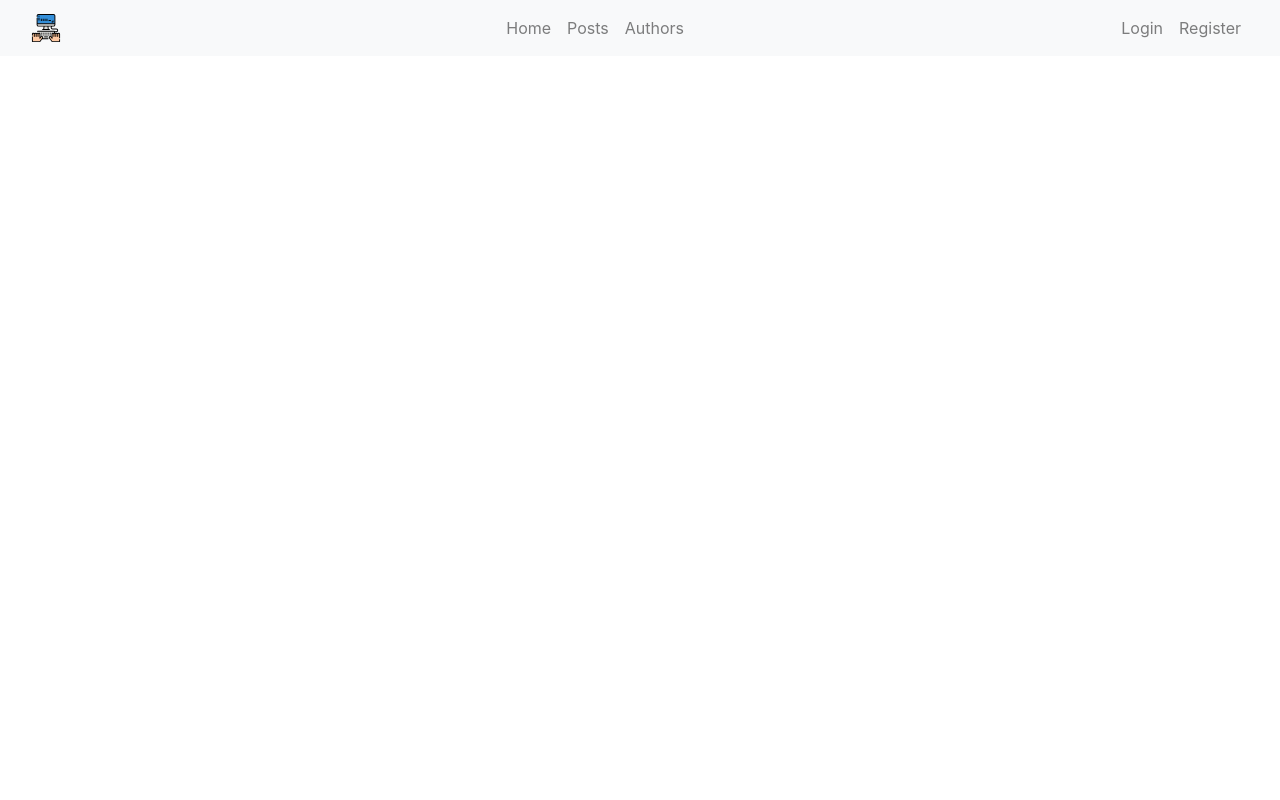
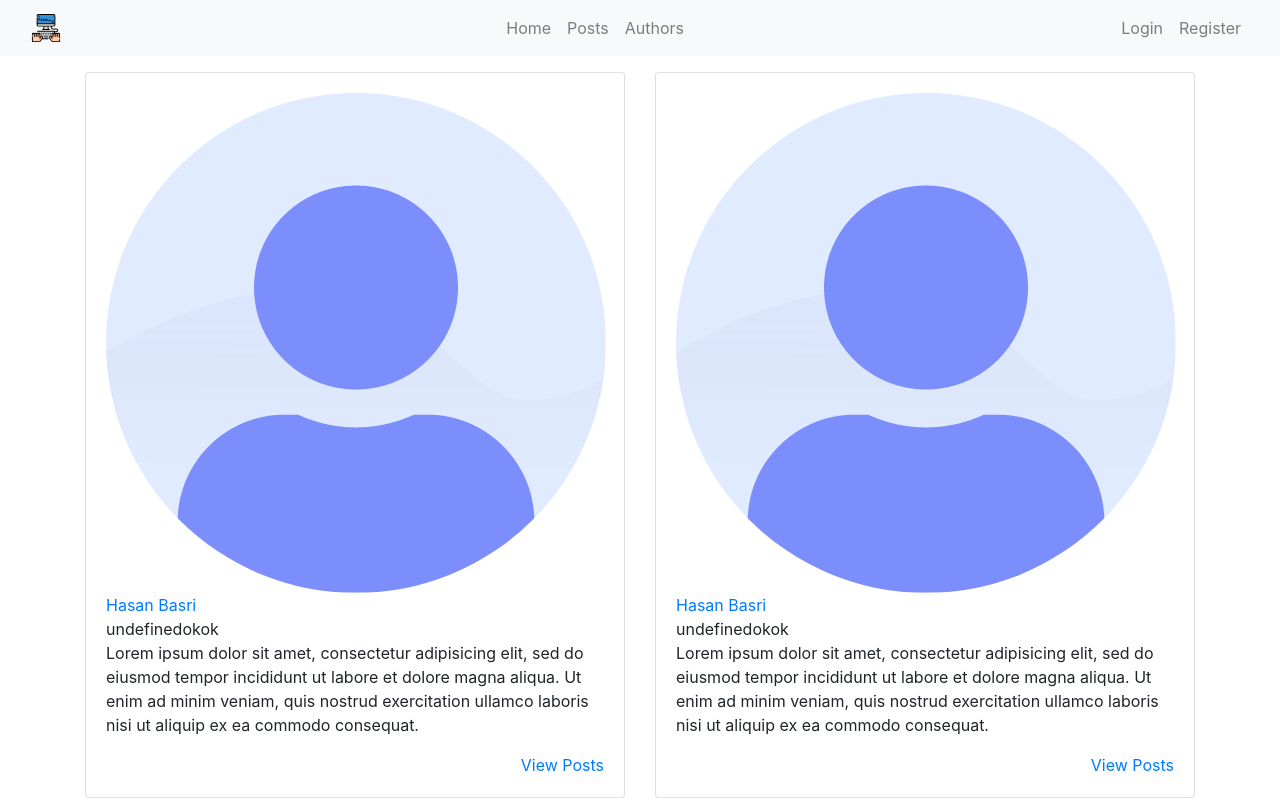
Before and after one commit to gufronnakaaw/bloghut-frontend, a Next.js app: page /authors in a window 1280 px wide. Shown: the top 800 px of the page. Built offline with nearby package versions, Linux system fonts and the light colour scheme; no server answers.

Commit message:
display authors card

```diff
--- a/pages/authors/index.jsx
+++ b/pages/authors/index.jsx
@@ -1,9 +1,33 @@
+import AuthorsCard from "../../components/AuthorsCard"
 import Layout from "../../components/Layout"
 
-export default function Authors() {
+export default function Authors({ users }) {
+    console.log(users)
     return (
-        <Layout title="Authors">
-            <h1>Authors</h1>
+        <Layout title="Authors Page">
+            <section id="hero-authors">
+                <p>Authors</p>
+            </section>
+            <div className="container mt-5">
+                <div className="row">
+                    <AuthorsCard />
+                    <AuthorsCard />
+                    <AuthorsCard />
+                    <AuthorsCard />
+                    <AuthorsCard />
+                    <AuthorsCard />
+                </div>
+            </div>
         </Layout>
     )
 }
+
+export async function getServerSideProps(){
+    const users = await fetch('https://jsonplaceholder.typicode.com/posts').then(response => response.json()).then(result => result).catch(() => console.log('error cok'))
+
+    return {
+        props: {
+            users
+        }
+    }
+}
```
